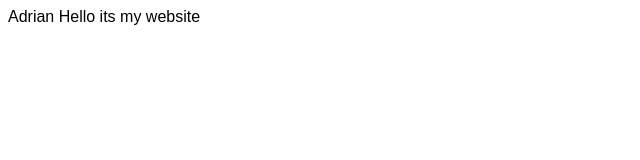
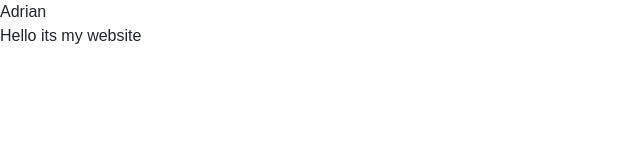
Before and after one commit to Adrian2522/site, a plain HTML site: page index.html in a window 1280 px wide. Shown: the whole page, without its empty margins (0-640 px from the left). Drawn offline with nearby package versions, Linux system fonts and the light colour scheme; a web font is replaced by a local one.

Commit message:
Update index.html

```diff
--- a/index.html
+++ b/index.html
@@ -1,12 +1,12 @@
 <head>
 <link href="https://fonts.cdnfonts.com/css/minecraft-3" rel="stylesheet">
+<link href="https://cdn.jsdelivr.net/npm/bootstrap@5.3.8/dist/css/bootstrap.min.css" rel="stylesheet" integrity="sha384-sRIl4kxILFvY47J16cr9ZwB07vP4J8+LH7qKQnuqkuIAvNWLzeN8tE5YBujZqJLB" crossorigin="anonymous">
 
-  </head>
 <body>
   Adrian
-  Hello its my website
+  <br>Hello its my website
 </body>
-
+</head>
 
 <style>
 @import url('https://fonts.cdnfonts.com/css/minecraft-3');
```
